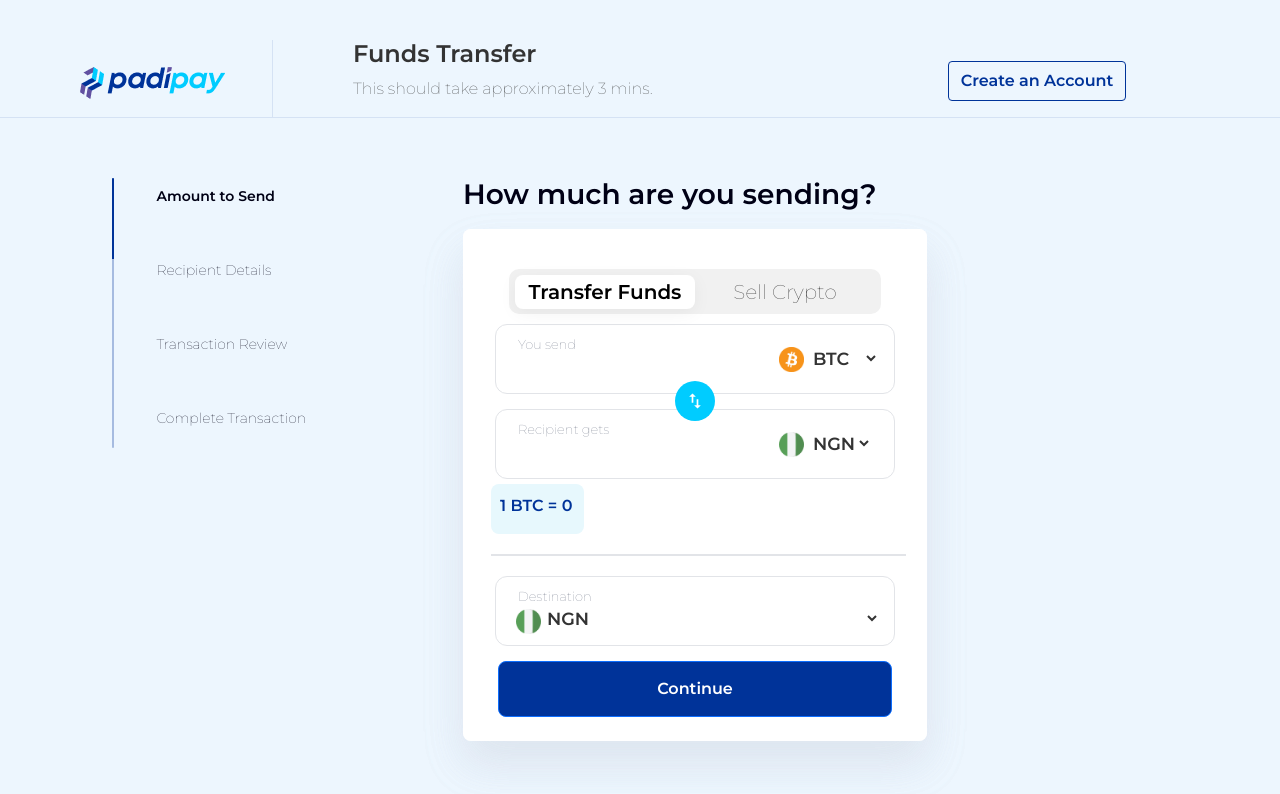
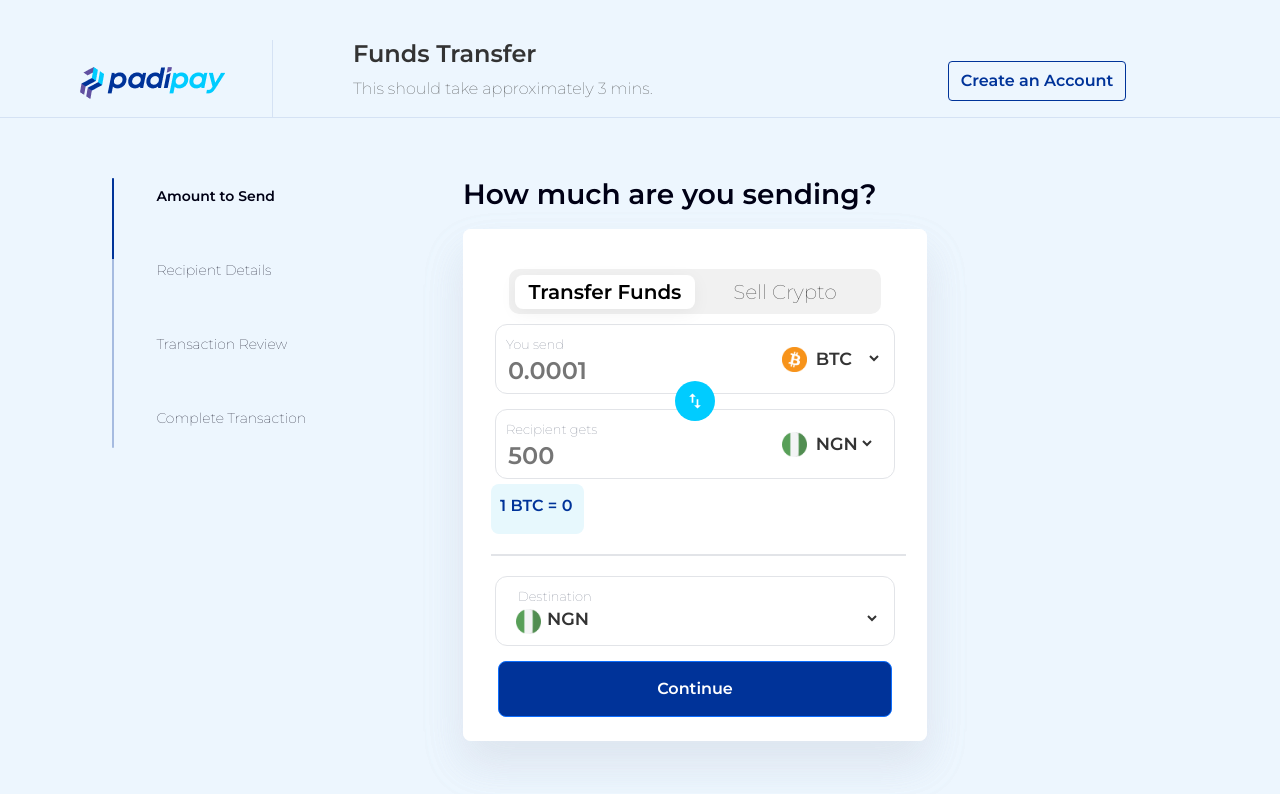
Before and after one commit to Padipay/main, a React (Create React App) app: page /send in a window 1280 px wide. Shown: the top 794 px of the page. Built offline with nearby package versions, Linux system fonts and the light colour scheme; no server answers; the database is empty.

Commit message:
Changes to switcher

```diff
--- a/src/components /createAccount.js
+++ b/src/components /createAccount.js
@@ -10,15 +10,15 @@ function CreateAccount() {
             <FormContainerLayout image={Logo}>
                 <h4 className="create-header-title">Create Account</h4>
                 <div className="form-floating mb-3">
-                    <input type="email" className="form-control" id="floatingInput" placeholder="name@example.com" />
+                    <input type="email" className="form-control" id="floatingInput1" placeholder="name@example.com" />
                     <label htmlFor="floatingInput">Email address</label>
                 </div>
                 <div className="form-floating mb-3">
-                    <input type="text" className="form-control" id="floatingPassword" placeholder="Username" />
+                    <input type="text" className="form-control" id="floatingPassword2" placeholder="Username" />
                     <label htmlFor="floatingPassword">Username</label>
                 </div>
                 <div className="form-floating mb-3">
-                    <input type="password" className="form-control" id="floatingPassword" placeholder="Password" />
+                    <input type="password" className="form-control" id="floatingPassword3" placeholder="Password" />
                     <label htmlFor="floatingPassword">Password</label>
                 </div>
                 <div className="additional-info">
--- a/src/components /sendForm.js
+++ b/src/components /sendForm.js
@@ -17,8 +17,11 @@ const schema  = yup.object({
     receive: yup.string("Enter an amount to receive")
     .required("Please enter an amount receive")
     .typeError("Please enter an amount receive")
-    .test("receive amount", "Minimum amount to send is 500 NGN", (val) => {
+    .test("receive amount", "Minimum amount to send is 500.00 NGN", (val) => {
         return String(val).replace(/,/g, '') >= 500
+    })
+    .test("receive amount", "Maximum amount to send is 2,000,000 NGN", (val) => {
+        return String(val).replace(/,/g, '') <= 2000000
     }),
     send: yup.string("Enter an amount to send")
     .required("Please enter an amount send")
@@ -35,9 +38,11 @@ function SendForm({type, labelOne, labelTwo}) {
         // }
     });
     const [token, setToken ] = useState('BTC');
-    const [country, setCountry ] = useState('ngn');
+    const [country, setCountry ] = useState('NGN');
     const [receiveAmount, setReceive ] = useState('');
     const [sendAmount, setSend ] = useState('');
+    const [switchInputs, setSwitchInputs ] = useState(false);
+
     const [conversionRates, setConversionRates] = useState({
         BTC: 0,
         USDT: 0,
@@ -102,12 +107,27 @@ function SendForm({type, labelOne, labelTwo}) {
     };
     const handleSwitch = () => {
 
-        const getSendAmount =  getValues("send")
-        const getReceiveAmount =  getValues("receive")
+        setSwitchInputs(prevswitchInputs => !switchInputs)
+
+        let getSendAmount =  getValues("send")
+        let getReceiveAmount =  getValues("receive")
+
+
+        // let tempValue = getSendAmount
+        // getSendAmount = getReceiveAmount
+        // getReceiveAmount = tempValue
 
         // console.log(getReceiveAmount)
-        // setValue("send", getReceiveAmount)
-        // setValue("receive", getSendAmount)
+        // let a = 10
+        // let b = 5
+
+        // let tempValue = a
+        // a = b
+        // b = tempValue
+        // console.log(b)
+
+        setValue("send", getReceiveAmount)
+        setValue("receive", getSendAmount)
     };
     const onSubmit = () => {
         console.log("data")
@@ -145,6 +165,8 @@ function SendForm({type, labelOne, labelTwo}) {
                 />
             </div>
             <div className="row homepage">
+                {switchInputs != true ?
+                <div>
                     <div className="input-border">
                         <label className="label-send">{labelOne}</label>
                         <Controller
@@ -155,7 +177,121 @@ function SendForm({type, labelOne, labelTwo}) {
                                 thousandSeparator={true}
                                 className="input-amount"
                                 inputMode="numeric"
-                            // placeholder="0.0001"
+                                placeholder="0.0001"
+                                onValueChange={(values) => {
+                                    const {formattedValue, value} = values;
+                                    onChange(value)
+                                    handleSend(value)
+                                }}
+                                value={value}
+                                {...field}
+                                />
+                            )}
+                        />
+                        <select
+                            {...register("token")}
+                            defaultValue="BTC"
+                            name="token" id="tokens"
+                            className="select-token" onChange={handleToken}
+                        >
+                            <option value="BTC">BTC</option>
+                            <option value="USDT">USDT</option>
+                            <option value="ETH">ETH</option>
+                        </select>
+                        {token === 'BTC' && <img src={btc} alt="btc" className="select-token-image"/>}
+                        {token === 'USDT' && <img src={usdt} alt="usdt" className="select-token-image"/>}
+                        {token === 'ETH' && <img src={eth} alt="eth" className="select-token-image"/>}
+                    </div>
+                    { errors.send && <p className="errors mt-4">{errors.send?.message}</p>}
+                </div> :
+                <div>
+                    <div className="input-border">
+                        <label className="label-send">{labelTwo}</label>
+                        <Controller
+                            render={({field, field: { onChange, onBlur, name, value } }) => (
+                                <NumberFormat
+                                thousandSeparator={true}
+                                className="input-amount"
+                                inputMode="numeric"
+                                placeholder="500"
+                                // onValueChange={onChange}
+                                onValueChange={(values) => {
+                                    const { formattedValue, value } = values;
+                                    onChange(value)
+                                    handleReceive(value)
+                                }}
+                                value={value}
+                                {...field}
+                                />
+                            )}
+                            name="receive"
+                            control={control}
+                        />
+                        <select
+                        {...register("fiat")}
+                        defaultValue="NGN"
+                        name="token" id="fiat"
+                        className="select-token" onChange={handleCountry}
+                        >
+                            <option value="ngn">NGN</option>
+                        </select>
+                        {country === 'NGN' && <img src={nig} alt="btc" className="select-token-image"/>}
+                    </div>
+                    {errors.receive && <p className="errors">{errors.receive?.message}</p>}
+                </div>
+
+                }
+
+                {switchInputs != true ?
+                <div>
+                    <div className="input-border">
+                        <label className="label-send">{labelTwo}</label>
+                        <Controller
+                            render={({field, field: { onChange, onBlur, name, value } }) => (
+                                <NumberFormat
+                                thousandSeparator={true}
+                                className="input-amount"
+                                inputMode="numeric"
+                                placeholder="500"
+                                // onValueChange={onChange}
+                                onValueChange={(values) => {
+                                    const { formattedValue, value } = values;
+                                    onChange(value)
+                                    handleReceive(value)
+                                }}
+                                value={value}
+                                {...field}
+                                />
+                            )}
+                            name="receive"
+                            control={control}
+                        />
+                        <select
+                        {...register("fiat")}
+                        defaultValue="NGN"
+                        name="token" id="fiat"
+                        className="select-token" onChange={handleCountry}
+                        >
+                            <option value="ngn">NGN</option>
+                        </select>
+                        {country === 'NGN' && <img src={nig} alt="btc" className="select-token-image"/>}
+                    </div>
+                    {errors.receive && <p className="errors">{errors.receive?.message}</p>}
+                </div>
+                :
+
+                <div>
+                    <div className="input-border">
+                        <label className="label-send">{labelOne}</label>
+                        <Controller
+                            name="send"
+                            control={control}
+                            render={({field, field: { onChange, onBlur, name, value } }) => (
+                                <NumberFormat
+                                thousandSeparator={true}
+                                className="input-amount"
+                                inputMode="numeric"
+                                placeholder="0.0001"
                                 onValueChange={(values) => {
                                     const {formattedValue, value} = values;
                                     onChange(value)
@@ -181,39 +317,8 @@ function SendForm({type, labelOne, labelTwo}) {
                         {token === 'ETH' && <img src={eth} alt="eth" className="select-token-image"/>}
                     </div>
                     { errors.send && <p className="errors mt-3">{errors.send?.message}</p>}
-                <div className="input-border">
-                    <label className="label-send">{labelTwo}</label>
-                    <Controller
-                        render={({field, field: { onChange, onBlur, name, value } }) => (
-                            <NumberFormat
-                            thousandSeparator={true}
-                            className="input-amount"
-                            inputMode="numeric"
-                            // placeholder="0.0001"
-                            // onValueChange={onChange}
-                            onValueChange={(values) => {
-                                const { formattedValue, value } = values;
-                                onChange(value)
-                                handleReceive(value)
-                            }}
-                            value={value}
-                            {...field}
-                            />
-                        )}
-                        name="receive"
-                        control={control}
-                    />
-                    <select
-                    {...register("fiat")}
-                    defaultValue="NGN"
-                    name="token" id="fiat"
-                    className="select-token" onChange={handleCountry}
-                    >
-                        <option value="ngn">NGN</option>
-                    </select>
-                    {country === 'ngn' && <img src={nig} alt="btc" className="select-token-image"/>}
                 </div>
-                {errors.receive && <p className="errors">{errors.receive?.message}</p>}
+                }
                 <div className="conversion">
                     {token === 'BTC' ? <p>{` 1 ${token} = ${conversionRates.BTC.toLocaleString()}`}</p> : token === 'USDT' ? <p>{` 1 ${token} = ${conversionRates.USDT.toLocaleString()}`}</p> : <p>{` 1 ${token} = ${conversionRates.ETH.toLocaleString()}`}</p>}
                 </div>
@@ -222,9 +327,9 @@ function SendForm({type, labelOne, labelTwo}) {
                 <div className="input-border">
                     <label className="label-send">Destination</label>
                     <select name="destination" id="" className="select-destination" onChange={handleCountry}>
-                        <option value="ngn">NGN</option>
+                        <option value="NGN">NGN</option>
                     </select>
-                    <img src={nig} alt="btc" className="select-country-image"/>
+                    <img src={nig} alt="ngn" className="select-country-image"/>
                 </div> : null }
                 <div className="col text-center homepage-send-btn mb-4">
                     <button type="submit" className="btn btn-primary btn-lg">Continue</button>
--- a/src/components /settings.js
+++ b/src/components /settings.js
@@ -49,15 +49,15 @@ function Settings() {
                             </div>
                             <div className="col-lg-6 col-sm-12">
                                 <div className="form-floating mb-3">
-                                    <input type="password" className="form-control" id="floatingInput1" placeholder="@maria_xx" />
+                                    <input type="password" className="form-control" id="floatingInput4" placeholder="@maria_xx" />
                                     <label htmlFor="floatingInput">Old Password</label>
                                 </div>
                                 <div className="form-floating mb-3">
-                                    <input type="password" className="form-control" id="floatingInput2" placeholder="Enter legal full name" />
+                                    <input type="password" className="form-control" id="floatingInput5" placeholder="Enter legal full name" />
                                     <label htmlFor="floatingInput">New Password</label>
                                 </div>
                                 <div className="form-floating mb-3">
-                                    <input type="password" className="form-control" id="floatingInput3" placeholder="name@example.com" />
+                                    <input type="password" className="form-control" id="floatingInput6" placeholder="name@example.com" />
                                     <label htmlFor="floatingInput">Confirm Password</label>
                                 </div>
                                 <CustomButton
--- a/src/styles/homepage.css
+++ b/src/styles/homepage.css
@@ -366,5 +366,5 @@ input[type=number] {
     color: rgb(220, 53, 69);
     font-weight: 600;
     opacity: 1;
-    margin-left: 30px;
+    text-align: center;
 }
```
Also changed, not shown: src/components /sendInput.js (added). Lines whose indentation alone changed are shown as unchanged.
